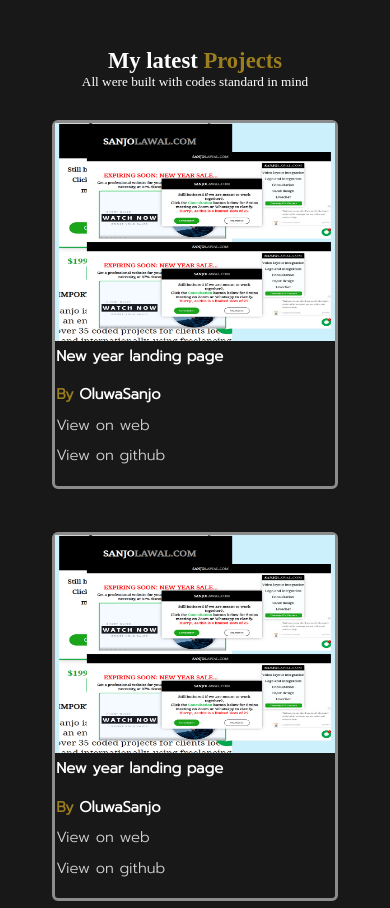
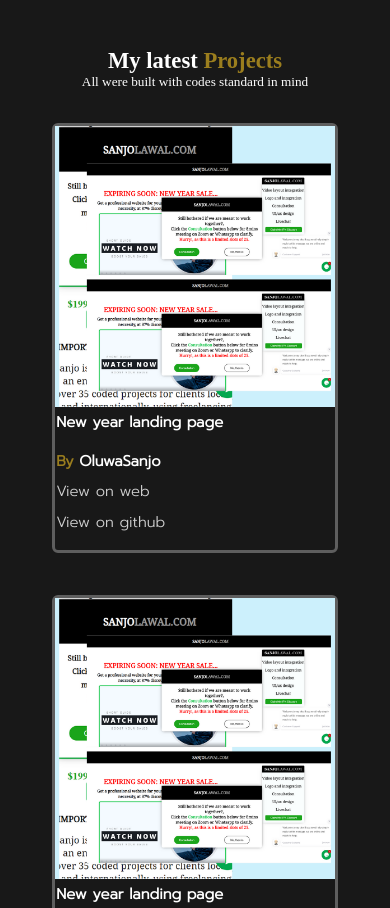
Before and after one commit to Sanjolawal/Html-portfolio-site, a plain HTML site: page index.html in a window 390 px wide. Shown: the part 1797-2705 px from the top of the page. Drawn offline with Linux system fonts and the light colour scheme.

Commit message:
height removal

```diff
--- a/style.css
+++ b/style.css
@@ -168,10 +168,9 @@ main article{
     padding: 3vh 0 0 0;
 }
 main article div{
-    border: 3px solid rgb(255, 255,255, 0.5);
+    border: 3px solid rgb(255, 255,255, 0.3);
     border-radius: 6px;
     width: 70%;
-    height: 88%;
 }
 main article div img{
     width: 100%;
@@ -288,12 +287,13 @@ main article {
     /* background: red; */
     align-items: center;
     padding: 1vh 0 0 0;
-    margin: 0 0 0 0;
+    margin: 3vh 0 0 0;
 }
 main article div{
     width: 80%;
     /* background: chartreuse; */
-    margin: 0 0 0 0;
+    padding: 0 0 2vh 0;
+    margin: 0 0 5vh 0;
 }
 main article div h5, main article div h6{
     font-size: 3.8vw;
```
